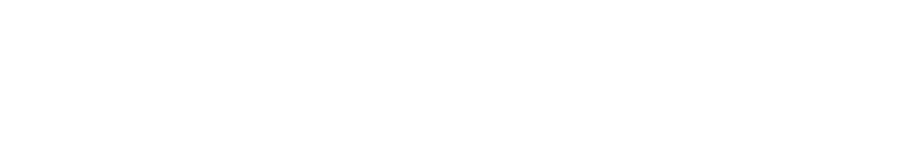
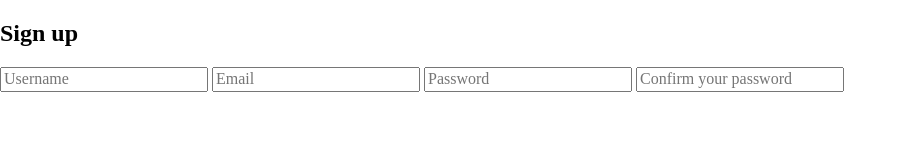
Before and after one commit to o-kova/homework16.1, a plain HTML site: page index.html in a window 1280 px wide. Shown: the whole page, without its empty margins (0-907 px from the left). Drawn offline with Linux system fonts and the light colour scheme.

Commit message:
создала форму

```diff
--- a/index.html
+++ b/index.html
@@ -3,14 +3,20 @@
   <head>
     <meta charset="UTF-8" />
     <meta name="viewport" content="width=device-width, initial-scale=1.0" />
-    <title>Форма регистрации с валидацией</title>
+    <title>Registration form</title>
     <link rel="stylesheet" href="styles/css/normalize.css" />
     <link rel="stylesheet" href="styles/css/style.css" />
   </head>
   <body>
     <main>
-      <div>
-        <form action=""></form>
+      <div class="signup">
+        <form class="signup__form" action="">
+          <h2>Sign up</h2>
+          <input type="text" placeholder="Username" />
+          <input type="text" placeholder="Email" />
+          <input type="" placeholder="Password" />
+          <input type="" placeholder="Confirm your password" />
+        </form>
       </div>
     </main>
     <script src="scripts/index.js"></script>
```
